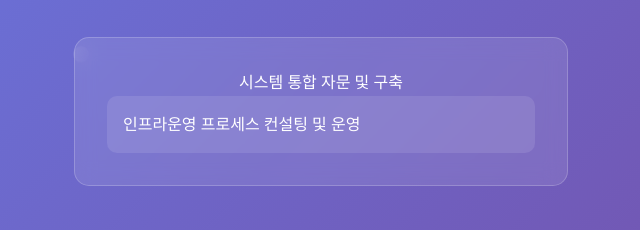
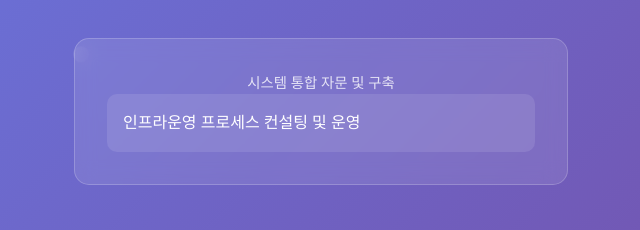
Before and after one commit to LzLLC2022/Home, a plain HTML site: page index.html in a window 1280 px wide. Shown: the part 334-564 px from the top of the page, 319-959 px from the left. Drawn offline with Linux system fonts and the light colour scheme.

Commit message:
Update index.html

```diff
--- a/index.html
+++ b/index.html
@@ -315,7 +315,7 @@
             </div>
             <div class="contact-showcase">
                 <div class="contact-grid">
-                    <div>
+                    <div class="stat-label">
                         시스템 통합 자문 및 구축
                     </div>
                 </div>
```
